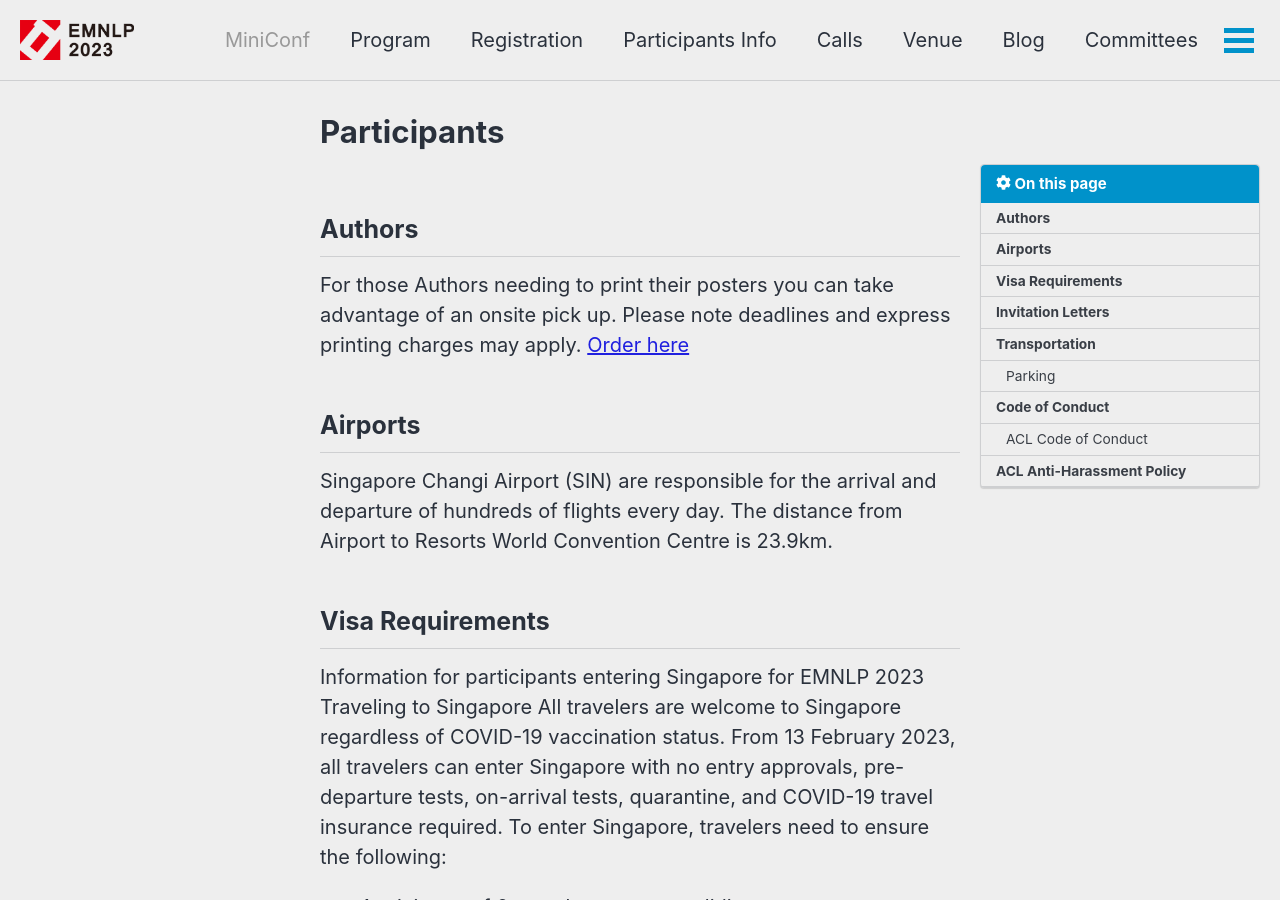
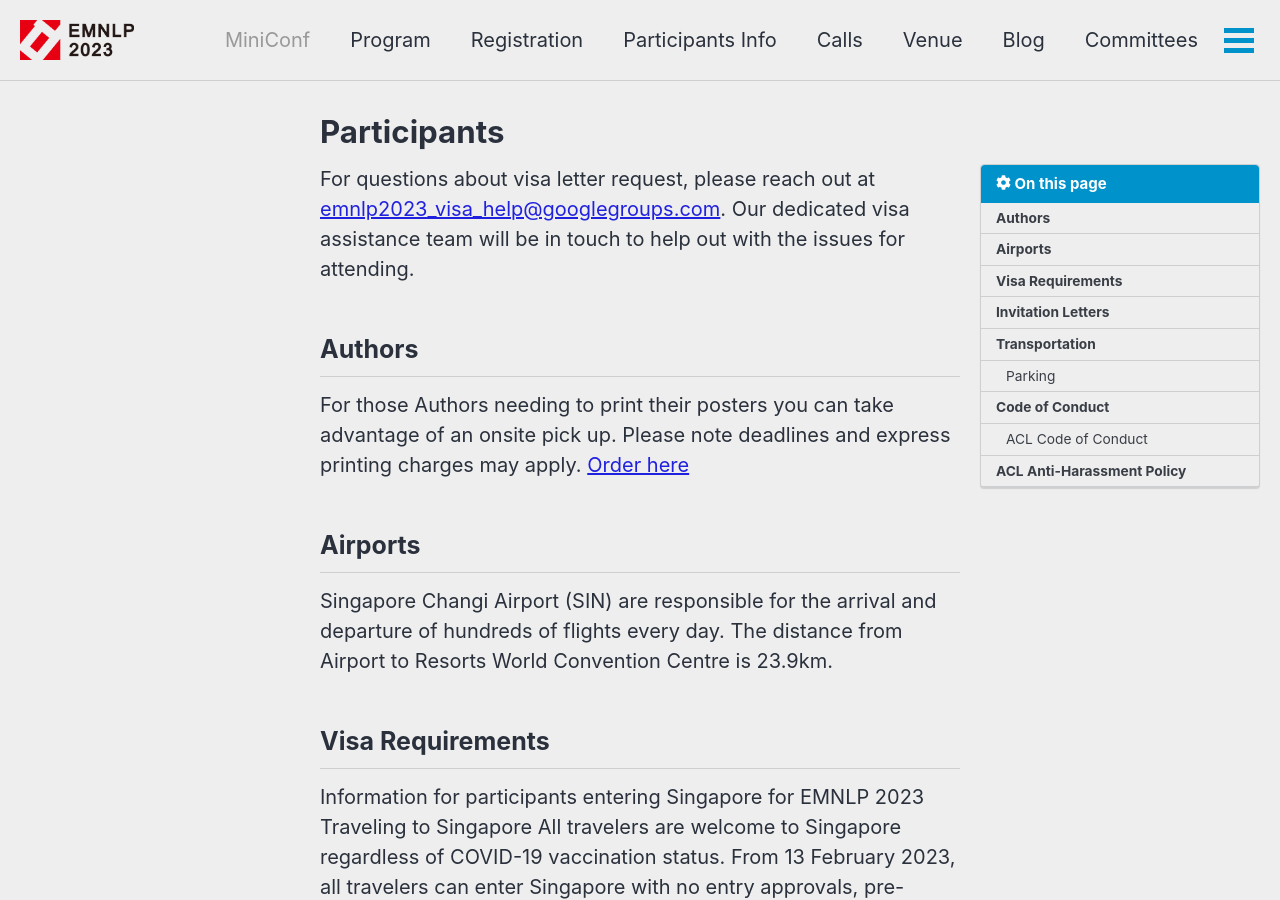
Before and after one commit to acl-org/emnlp-2023, a Jekyll site: the page built from _pages/participants.md, in a window 1280 px wide and 900 px high. Built offline with Jekyll 4.4.1, drawn with Linux system fonts in a browser that asks for light colours; cached includes are drawn as plain includes; nearby versions of some CDN libraries.

Commit message:
Update participants.md

```diff
--- a/_pages/participants.md
+++ b/_pages/participants.md
@@ -8,6 +8,10 @@ toc_icon: "cog"
 sidebar:
     nav: participants
 ---
+
+
+For questions about visa letter request, please reach out at  [emnlp2023_visa_help@googlegroups.com](mailto:eleyanz@nus.edu.sg). Our dedicated visa assistance team will be in touch to help out with the issues for attending.
+
 
 
 ## Authors
```
